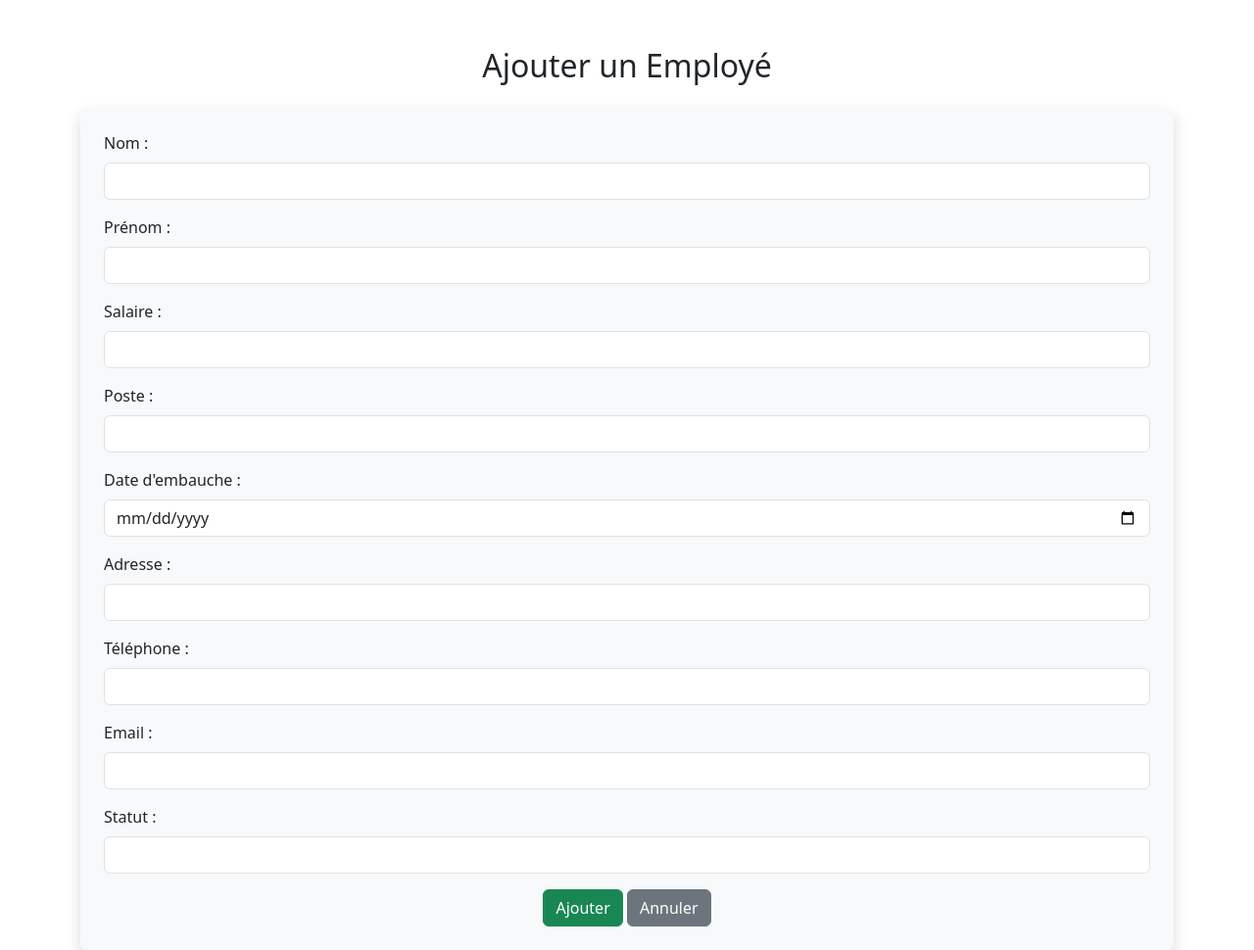
After one commit to Samriqtch/RH-PRO, a PHP site: page /add.php in a window 1280 px wide. The commit adds this page. Shown: the whole page at 98% size. Run offline with PHP 8.4, Linux system fonts and the light colour scheme; the visitor is signed in with stand-in values (Sample User, id 1).

Commit message:
Ajout du fichier add.php pour l'ajout d'un employe

```diff
--- /dev/null
+++ b/add.php
@@ -0,0 +1,106 @@
+<?php
+
+include("db.php");
+session_start();
+
+// Vérifier si l'utilisateur est connecté
+if (!isset($_SESSION['login']) || !isset($_SESSION['entreprise_id'])) {
+    header("Location: login.php");
+    exit();
+}
+
+if ($_SERVER['REQUEST_METHOD'] == 'POST') {
+    $nom = $_POST['nom'];
+    $prenom = $_POST['prenom'];
+    $salaire = $_POST['salaire'];
+    $poste = $_POST['poste'];
+    $date_embauche = $_POST['date_embauche'];
+    $adresse = $_POST['adresse'];
+    $telephone = $_POST['telephone'];
+    $email = $_POST['email'];
+    $statut = $_POST['statut'];
+    $entreprise_id = $_SESSION['entreprise_id'];
+
+    // Gestion de l'upload de la photo
+    $photo = null;
+    if (!empty($_FILES['photo']['name'])) {
+        $photo = uniqid() . '_' . basename($_FILES['photo']['name']);
+        $target_dir = "uploads/";
+        $target_file = $target_dir . $photo;
+        if (!move_uploaded_file($_FILES['photo']['tmp_name'], $target_file)) {
+            $error = "Erreur lors de l'upload de la photo.";
+        }
+    }
+
+    if (!isset($error)) {
+        $sql = "INSERT INTO employes (nom, prenom, salaire, poste, date_embauche, adresse, telephone, email, statut, photo, entreprise_id)
+                VALUES (?, ?, ?, ?, ?, ?, ?, ?, ?, ?, ?)";
+        $stmt = $pdo->prepare($sql);
+        $stmt->execute([$nom, $prenom, $salaire, $poste, $date_embauche, $adresse, $telephone, $email, $statut, $photo, $entreprise_id]);
+        header("Location: home.php");
+        exit();
+    }
+}
+?>
+
+<!DOCTYPE html>
+<html lang="fr">
+<head>
+    <meta charset="UTF-8">
+    <meta name="viewport" content="width=device-width, initial-scale=1.0">
+    <title>Ajouter un Employé</title>
+    <link href="https://cdn.jsdelivr.net/npm/bootstrap@5.3.5/dist/css/bootstrap.min.css" rel="stylesheet">
+</head>
+<body>
+    <div class="container mt-5">
+        <h2 class="text-center mb-4">Ajouter un Employé</h2>
+        <?php if (isset($error)): ?>
+            <div class="alert alert-danger"><?php echo $error; ?></div>
+        <?php endif; ?>
+        <form method="post" enctype="multipart/form-data" class="shadow p-4 rounded bg-light">
+            <div class="mb-3">
+                <label class="form-label">Nom :</label>
+                <input type="text" name="nom" class="form-control" required>
+            </div>
+            <div class="mb-3">
+                <label class="form-label">Prénom :</label>
+                <input type="text" name="prenom" class="form-control" required>
+            </div>
+            <div class="mb-3">
+                <label class="form-label">Salaire :</label>
+                <input type="number" name="salaire" class="form-control" required>
+            </div>
+            <div class="mb-3">
+                <label class="form-label">Poste :</label>
+                <input type="text" name="poste" class="form-control" required>
+            </div>
+            <div class="mb-3">
+                <label class="form-label">Date d'embauche :</label>
+                <input type="date" name="date_embauche" class="form-control" required>
+            </div>
+            <div class="mb-3">
+                <label class="form-label">Adresse :</label>
+                <input type="text" name="adresse" class="form-control" required>
+            </div>
+            <div class="mb-3">
+                <label class="form-label">Téléphone :</label>
+                <input type="text" name="telephone" class="form-control" required>
+            </div>
+            <div class="mb-3">
+                <label class="form-label">Email :</label>
+                <input type="email" name="email" class="form-control" required>
+            </div>
+            <div class="mb-3">
+                <label class="form-label">Statut :</label>
+                <input type="text" name="statut" class="form-control" required>
+            </div>
+
+            <div class="text-center">
+                <button type="submit" class="btn btn-success">Ajouter</button>
+                <a href="home.php" class="btn btn-secondary">Annuler</a>
+            </div>
+        </form>
+    </div>
+    <script src="https://cdn.jsdelivr.net/npm/bootstrap@5.3.5/dist/js/bootstrap.bundle.min.js"></script>
+</body>
+</html>
--- a/home.php
+++ b/home.php
@@ -37,7 +37,7 @@ $employes = $stmt->fetchAll(PDO::FETCH_ASSOC);
                     <a href="home.php" class="nav-link text-white">Dashboard</a>
                 </li>
                 <li class="nav-item mb-2">
-                    <a href="add_employe.php" class="nav-link text-white">Ajouter un Employé</a>
+                    <a href="add.php" class="nav-link text-white">Ajouter un Employé</a>
                 </li>
                 <li class="nav-item mb-2">
                     <a href="profile.php" class="nav-link text-white">Mon Profil</a>
```
